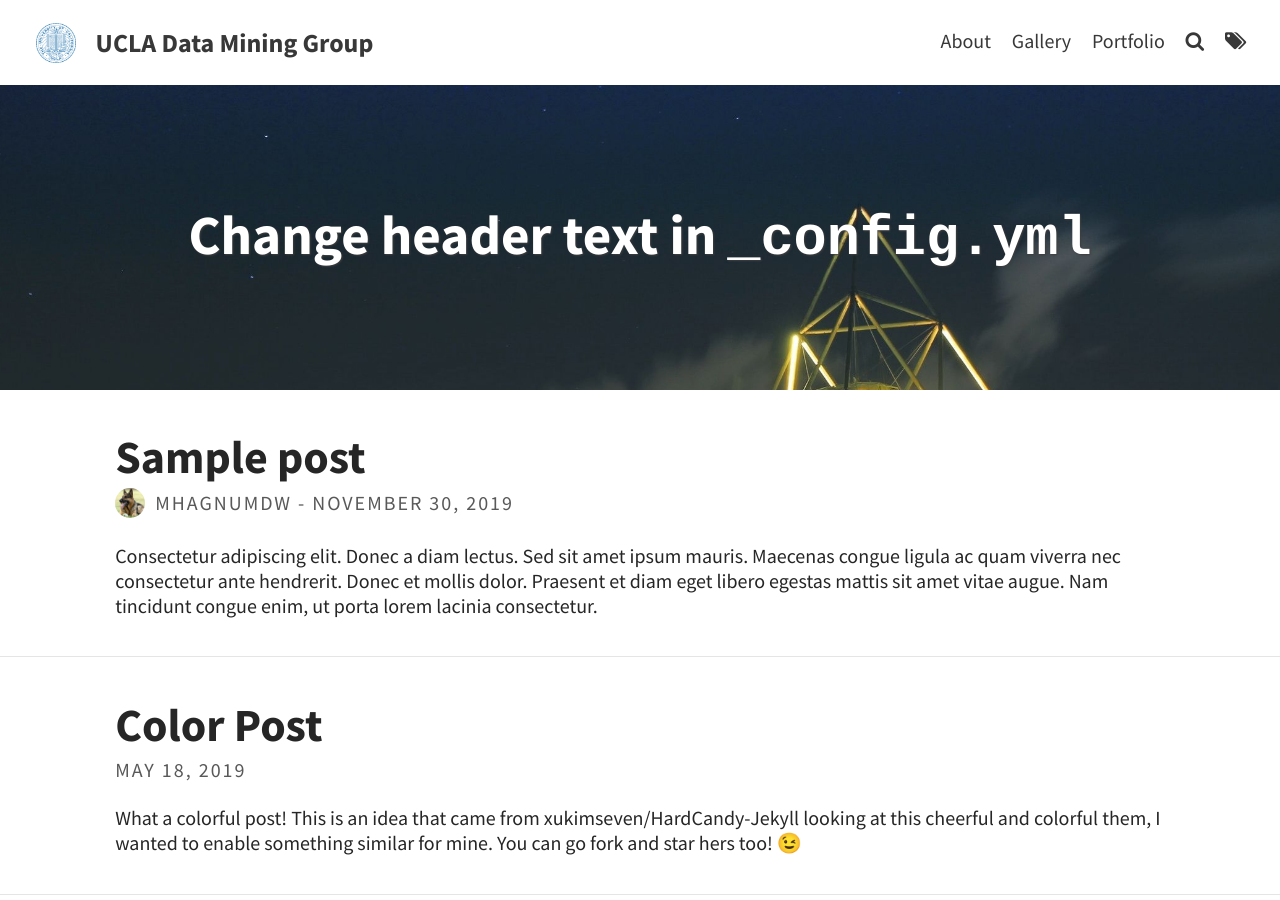
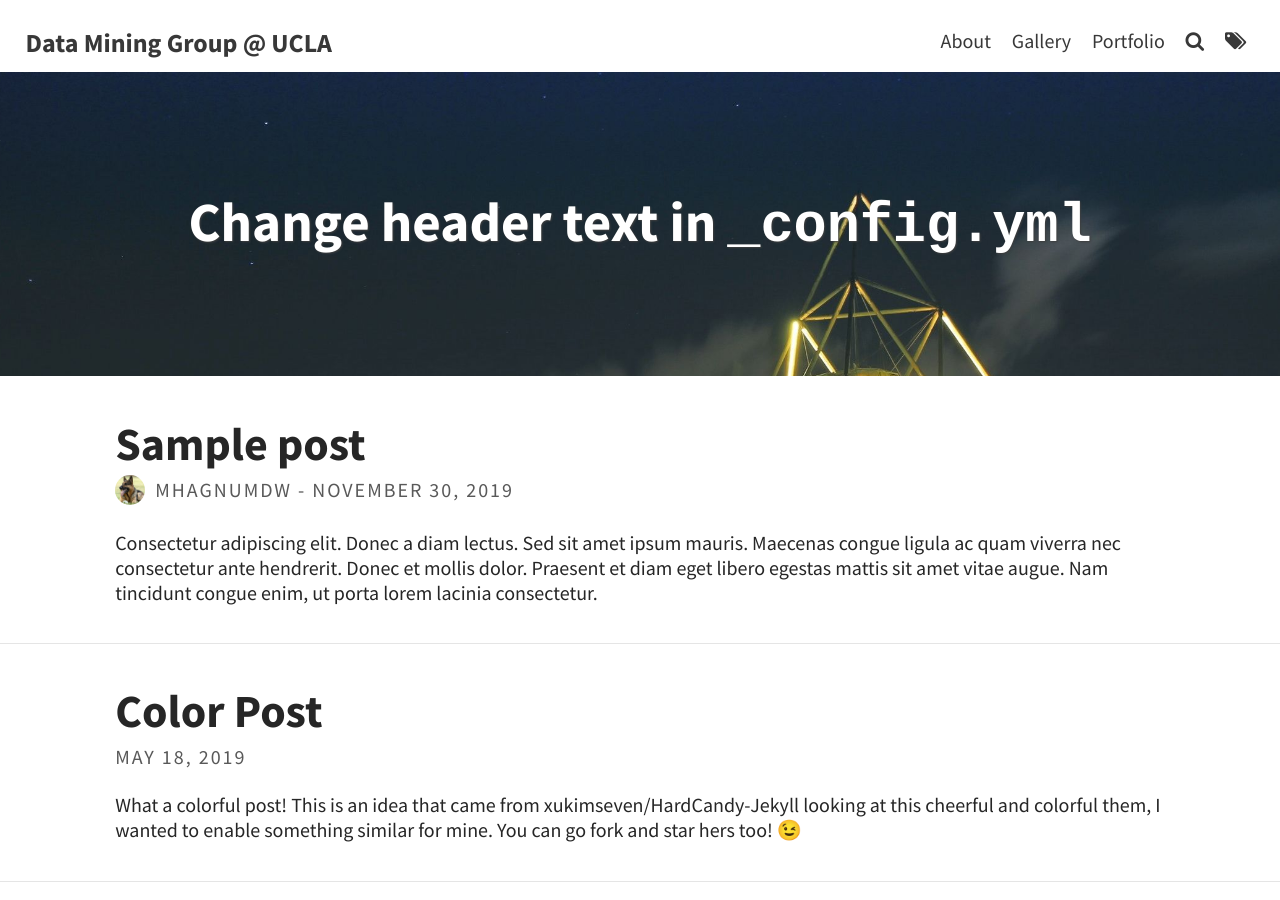
Before and after one commit to UCLASunLab/UCLASunLab.github.io, a Jekyll site: the page built from index.html, in a window 1280 px wide and 900 px high. Built offline with Jekyll 4.4.1, drawn with Linux system fonts in a browser that asks for light colours; the list of posts is cut into pages by our own code.

Commit message:
remove ucla

```diff
--- a/_config.yml
+++ b/_config.yml
@@ -1,21 +1,21 @@
 # SITE CONFIGURATION
 baseurl: ""
 url: "https://UCLASunLab.github.io"
-title: UCLA Data Mining Group # site's title
+title: Data Mining Group @ UCLA # site's title
 description: "Homepage of UCLA data mining group" # used by search engines
 
 defaults:
   - scope:
       path: "" # an empty string here means all necessary files are in the project
     values:
-      image: assets/img/ucla_logo.png # seo tag
+      image: #assets/img/ucla_logo.png # seo tag
 
 # THEME-SPECIFIC CONFIGURATION
 theme_settings:
   # Meta
-  avatar: assets/img/ucla_logo.png
+  avatar: #assets/img/ucla_logo.png
   color_image: /assets/img/lineart.png # In post when you set color
-  favicon: assets/favicon.ico
+  favicon: #assets/favicon.ico
 
   # Header and footer text
   header_text: Change header text in <code>_config.yml</code>
```
